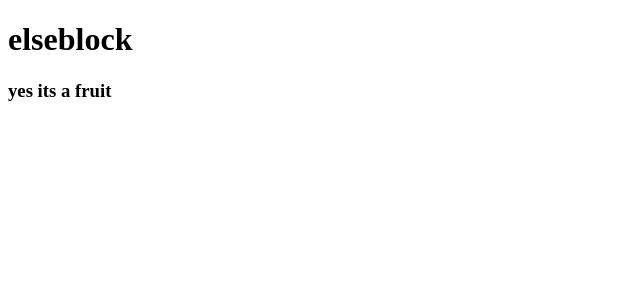
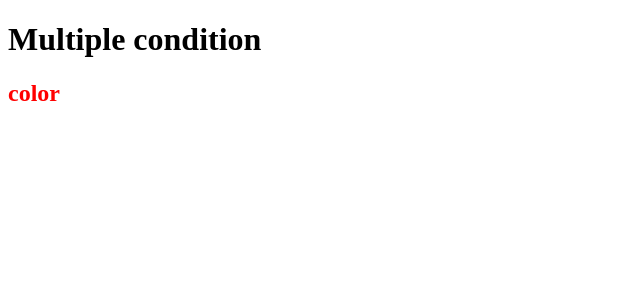
Before and after one commit to imkhushboo/Angular_project, an Angular app: page / in a window 1280 px wide. Shown: the top 300 px of the page, without its empty margins (0-640 px from the left). Built offline with nearby package versions, Linux system fonts and the light colour scheme.

Commit message:
multiple if-else condition

```diff
--- a/src/app/app.component.html
+++ b/src/app/app.component.html
@@ -1,14 +1,11 @@
-<h1 *ngIf="show">hello</h1>
+<h1>Multiple condition </h1>
 
-<h2 *ngIf="show; then ifblock else elseblock"> hi peeps!</h2>
-
-<ng-template #ifblock>
-   <h1>ifblock</h1>
+<ng-template [ngIf] = "color === 'green'">
+    <h2 style="color:green">color</h2>
 </ng-template>
-
-<ng-template #elseblock>
-    <h1>elseblock</h1>
+<ng-template [ngIf] = "color === 'red'">
+<h2 style="color:red">color</h2>
 </ng-template>
-
-
-<h3 *ngIf="cond === 'apple';">yes its a fruit</h3>
+<ng-template [ngIf] = "color === 'yellow'">
+<h2 style="color:yellow">color</h2>
+</ng-template>
--- a/src/app/app.component.ts
+++ b/src/app/app.component.ts
@@ -6,7 +6,5 @@ import { Component } from '@angular/core';
   styleUrls: ['./app.component.css']
 })
 export class AppComponent {
-
-  show = false
-  cond = "apple"
+  color = "red"
   }
```
